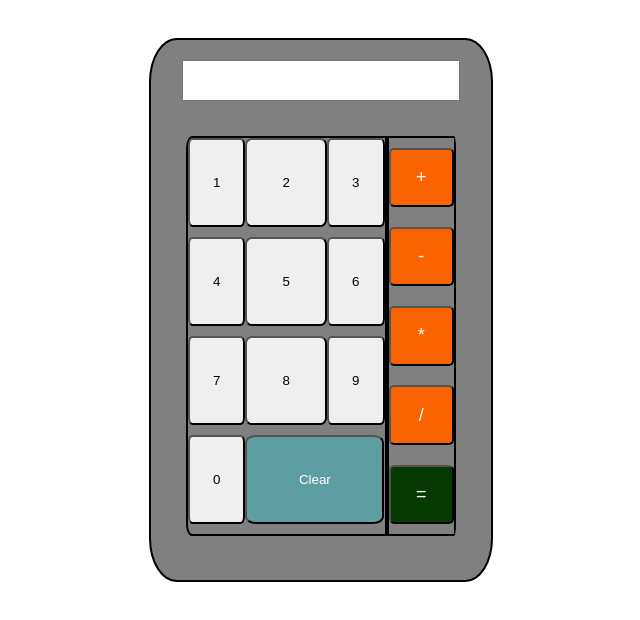
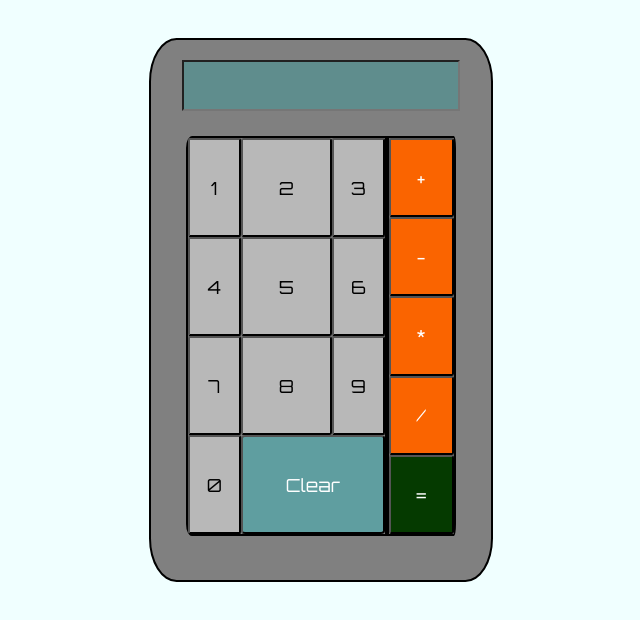
Before and after one commit to nicolascrosetti/calculator, a plain HTML site: page index.html in a window 1280 px wide. Both pictures are taken after a click on the button "Clear". Shown: the whole page, without its empty margins (319-959 px from the left). Drawn offline with Linux system fonts and the light colour scheme.

Commit message:
Add functions to script.js, Add more styles

```diff
--- a/index.html
+++ b/index.html
@@ -5,6 +5,9 @@
     <meta http-equiv="X-UA-Compatible" content="IE=edge">
     <meta name="viewport" content="width=device-width, initial-scale=1.0">
     <title>Document</title>
+    <link rel="preconnect" href="https://fonts.googleapis.com">
+    <link rel="preconnect" href="https://fonts.gstatic.com" crossorigin>
+    <link href="https://fonts.googleapis.com/css2?family=Orbitron&display=swap" rel="stylesheet">
     <link rel="stylesheet" href="styles.css">
     <script src="script.js" defer></script>
 </head>
--- a/script.js
+++ b/script.js
@@ -11,6 +11,9 @@ const multiply = (a,b) => {
 }
 
 const divide = (a,b) => {
+    if (b == 0){
+        return "Math error";
+    }
     return a/b;
 }
 
@@ -51,17 +54,30 @@ btnNumbers.forEach(number => {
 
 btnOperators.forEach(operator => {
     operator.addEventListener('click', () =>{
-        firstNumber = parseInt(display.value);
-        operatorSign = operator.textContent;
-        display.value = '';
+        if (operatorSign == ''){
+            firstNumber = parseInt(display.value);
+            operatorSign = operator.textContent;
+            display.value = '';
+        }else{
+            secondNumber = parseInt(display.value);
+            display.value = Math.floor((operate(operatorSign, firstNumber, secondNumber)) * 100) / 100;
+            firstNumber = parseInt(display.value);
+            operatorSign = operator.textContent;
+            display.value = '';
+        }
     });
 });
 
 btnEqual.addEventListener('click', () => {
-    secondNumber = parseInt(display.value);
-    display.value = operate(operatorSign, firstNumber, secondNumber);
+    if(operatorSign != ''){
+        secondNumber = parseInt(display.value);
+        display.value = Math.floor((operate(operatorSign, firstNumber, secondNumber)) * 100) / 100;
+    }
 });
 
 btnClear.addEventListener('click', () => {
     display.value = '';
+    firstNumber = 0;
+    secondNumber = 0;
+    operatorSign = '';
 });
--- a/styles.css
+++ b/styles.css
@@ -1,3 +1,9 @@
+*{
+    font-family: 'Orbitron';
+}
+body{
+    background-color: azure;
+}
 .container{
     display: flex;
     justify-content: center;
@@ -9,7 +15,7 @@
     display: flex;
     flex-direction: column;
     align-items: center;
-    gap: 35px;
+    gap: 25px;
     width: 300px;
     height: 500px;
     padding: 20px;
@@ -46,35 +52,40 @@
 }
 
 #display{
-    height: 35px;
+    height: 45px;
     width: 90%;
+    background-color: rgb(95, 141, 141);
+    font-size: x-large;
 }
 
 .btn-number{
-    border-radius: 8%;
-    height: 90%;
+    border-radius: 3%;
+    height: 100%;
     width: 100%;
+    font-size: large;
+    background-color: rgb(184, 184, 184);
 }
 
 .btn-operator{
-    border-radius: 8%;
-    height: 15%;
+    border-radius: 3%;
+    height: 20%;
     background-color: rgb(250, 100, 0);
     color: white;
     font-size: large;
 }
 
 #btn-clear{
-    border-radius: 8%;
-    height: 90%;
+    border-radius: 3%;
+    height: 100%;
     background-color:cadetblue;
     color: white;
-    width: 170%;
+    width: 158%;
+    font-size: large;
 }
 
 #btn-equal{
-    border-radius: 8%;
-    height: 15%;
+    border-radius: 3%;
+    height: 20%;
     background-color: rgb(5, 58, 0);
     color: white;
     font-size: large;
```
